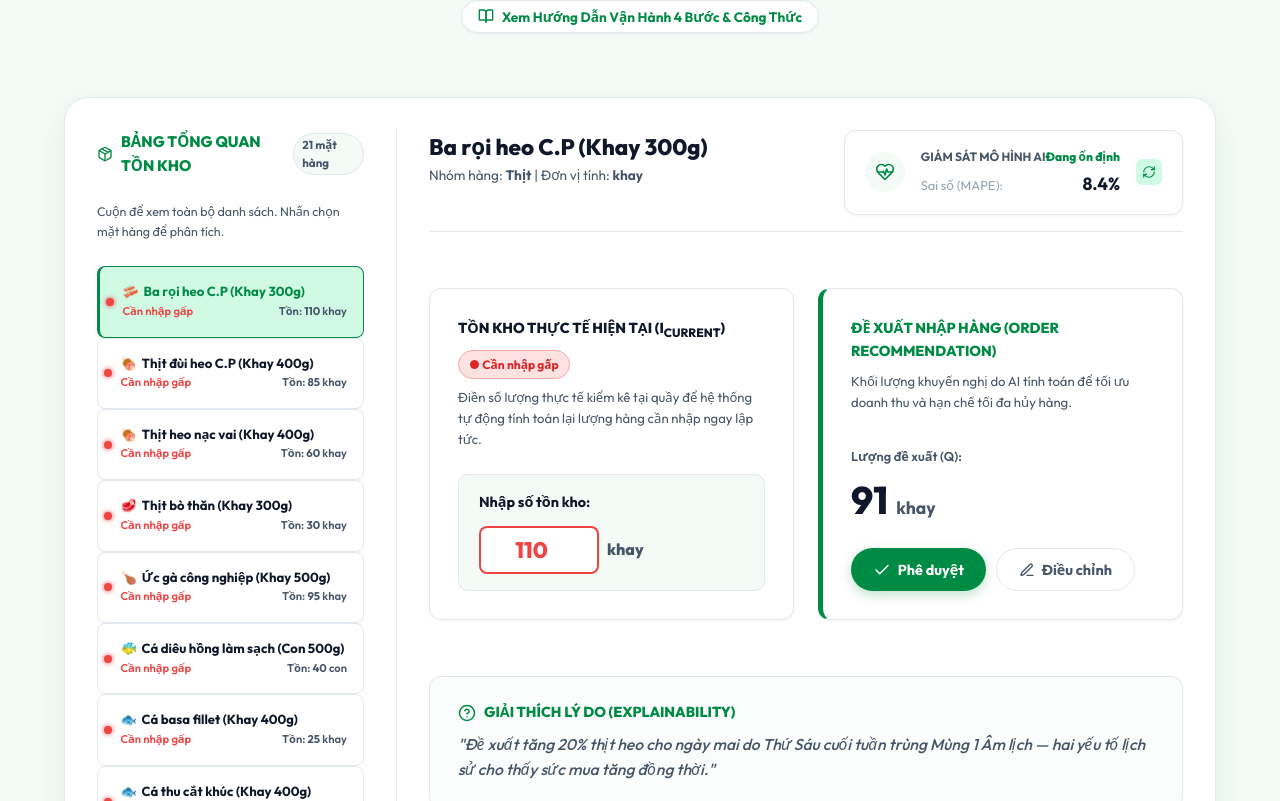
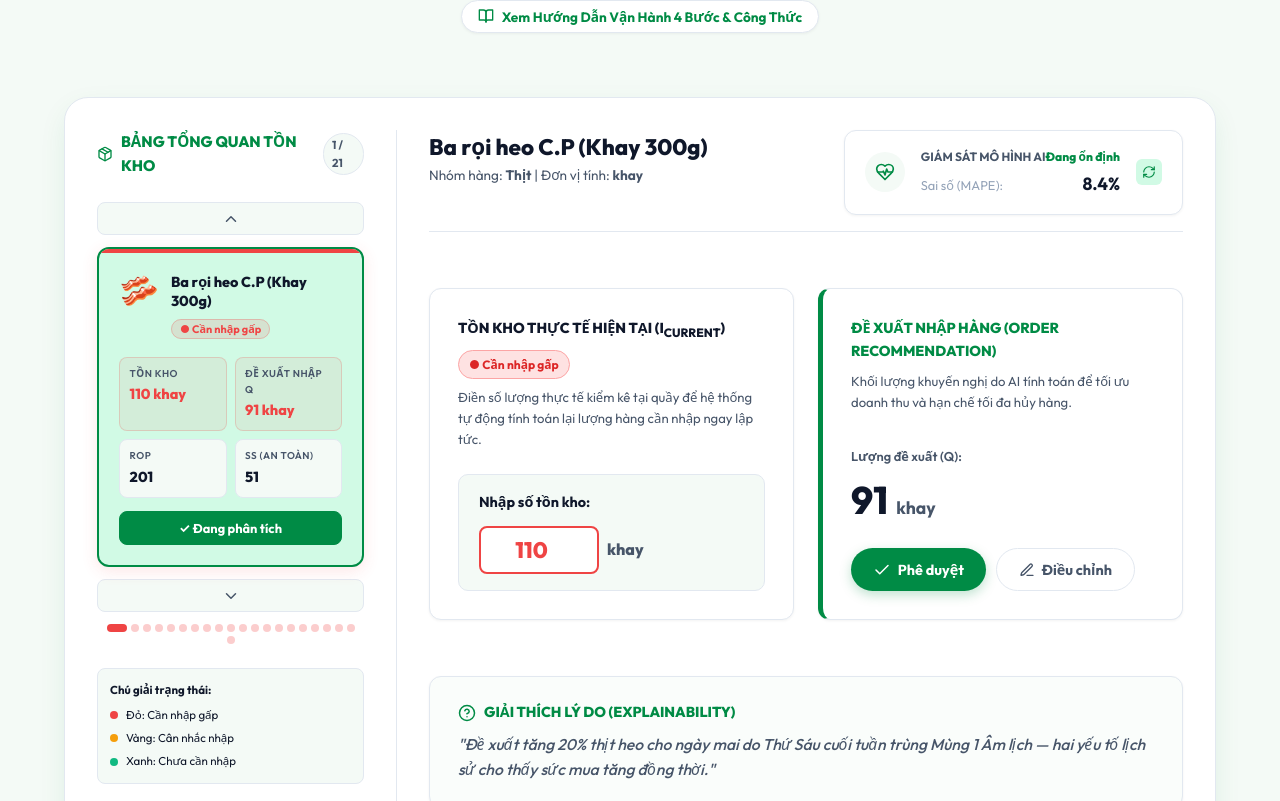
Before and after one commit to truongminhnhut-ncrew/FreshGuard-AI, a React (Vite) app in the folder frontend/: page / in a window 1280 px wide. Shown: the part 259-1060 px from the top of the page. Built offline with nearby package versions, Linux system fonts and the light colour scheme.

Commit message:
feat: replace product list with single-card carousel with up/down navigation and dot indicators

```diff
--- a/frontend/src/components/DecisionDashboard.jsx
+++ b/frontend/src/components/DecisionDashboard.jsx
@@ -1,11 +1,12 @@
 import React, { useState, useEffect } from 'react';
-import { Package, ShieldCheck, AlertTriangle, ArrowRight, RefreshCw, HelpCircle, Check, Edit3, HeartPulse, Settings, BookOpen } from 'lucide-react';
+import { Package, ShieldCheck, AlertTriangle, ArrowRight, RefreshCw, HelpCircle, Check, Edit3, HeartPulse, Settings, BookOpen, ChevronUp, ChevronDown } from 'lucide-react';
 import { initialProducts, calculateInventory } from '../data/products';
 
 export default function DecisionDashboard({ onOpenGuide }) {
   const [products, setProducts] = useState([]);
   const [selectedProduct, setSelectedProduct] = useState(null);
   const [loading, setLoading] = useState(true);
+  const [carouselIndex, setCarouselIndex] = useState(0);
 
   // Editable parameters for active product
   const [D, setD] = useState(0);
@@ -192,81 +193,187 @@ export default function DecisionDashboard({ onOpenGuide }) {
 
         {/* Khu vực 1 — Bảng tổng quan (Overview Panel) */}
         <div className="dashboard-sidebar">
+
           {/* Header */}
           <div style={{ display: 'flex', alignItems: 'center', justifyContent: 'space-between' }}>
             <h3 style={{ fontSize: '0.95rem', fontWeight: 800, display: 'flex', alignItems: 'center', gap: '0.5rem', color: 'var(--primary)', margin: 0 }}>
               <Package size={16} style={{ flexShrink: 0 }} /> BẢNG TỔNG QUAN TỒN KHO
             </h3>
             <span style={{ fontSize: '0.72rem', color: 'var(--text-secondary)', background: 'var(--bg-secondary)', border: '1px solid var(--border)', borderRadius: '99px', padding: '2px 8px', fontWeight: 700 }}>
-              {products.length} mặt hàng
+              {carouselIndex + 1} / {products.length}
             </span>
           </div>
-          <p style={{ fontSize: '0.78rem', color: 'var(--text-secondary)', margin: 0 }}>
-            Cuộn để xem toàn bộ danh sách. Nhấn chọn mặt hàng để phân tích.
-          </p>
 
-          {/* Scrollable Product Box */}
-          <div className="product-scroll-box">
-            {products.map(prod => {
+          {/* Carousel Card */}
+          {products.length > 0 && (() => {
+            const prod = products[carouselIndex];
             const statusColor = getOverviewColor(prod);
             const statusText = getOverviewStatusText(prod);
-
             let dotColor = '#10b981';
             if (statusColor === 'red') dotColor = '#ef4444';
             else if (statusColor === 'yellow') dotColor = '#f59e0b';
             else if (statusColor === 'orange') dotColor = '#f97316';
+            const { SS, ROP, Q } = calculateInventory(prod.D, prod.sigma_d, prod.L, prod.Z, prod.I_current);
+            const isSelected = selectedProduct && selectedProduct.id === prod.id;
 
             return (
+              <div style={{ display: 'flex', flexDirection: 'column', gap: '0.75rem' }}>
+
+                {/* Up button */}
+                <button
+                  onClick={() => {
+                    const idx = (carouselIndex - 1 + products.length) % products.length;
+                    setCarouselIndex(idx);
+                    selectProduct(products[idx]);
+                  }}
+                  style={{
+                    width: '100%', padding: '0.4rem', border: '1px solid var(--border)',
+                    borderRadius: '8px', background: 'var(--bg-secondary)', cursor: 'pointer',
+                    display: 'flex', justifyContent: 'center', alignItems: 'center',
+                    color: 'var(--text-secondary)', transition: 'all 0.2s',
+                  }}
+                  onMouseEnter={e => { e.currentTarget.style.background = 'var(--primary-light)'; e.currentTarget.style.color = 'var(--primary)'; }}
+                  onMouseLeave={e => { e.currentTarget.style.background = 'var(--bg-secondary)'; e.currentTarget.style.color = 'var(--text-secondary)'; }}
+                >
+                  <ChevronUp size={18} />
+                </button>
+
+                {/* Product Card */}
                 <div
-                  key={prod.id}
-                  className={`product-option ${selectedProduct && selectedProduct.id === prod.id ? 'active' : ''}`}
-                  onClick={() => selectProduct(prod)}
+                  onClick={() => { selectProduct(prod); }}
                   style={{
+                    border: `2px solid ${isSelected ? 'var(--primary)' : dotColor + '55'}`,
+                    borderRadius: '12px',
+                    padding: '1.25rem',
+                    background: isSelected ? 'var(--primary-light)' : 'white',
+                    cursor: 'pointer',
+                    transition: 'all 0.25s',
+                    boxShadow: `0 4px 16px ${dotColor}22`,
                     position: 'relative',
-                    paddingLeft: '1.4rem',
-                    borderLeft: selectedProduct && selectedProduct.id === prod.id ? '3px solid var(--primary)' : '1px solid var(--border)',
+                    overflow: 'hidden',
                   }}
                 >
-                  {/* Status dot */}
-                  <span style={{
-                    position: 'absolute', left: '6px', top: '50%', transform: 'translateY(-50%)',
-                    width: '8px', height: '8px', borderRadius: '50%',
-                    background: dotColor, boxShadow: `0 0 5px ${dotColor}`,
-                    flexShrink: 0,
+                  {/* Color accent bar */}
+                  <div style={{
+                    position: 'absolute', top: 0, left: 0, right: 0,
+                    height: '4px', background: dotColor, borderRadius: '12px 12px 0 0'
                   }} />
 
-                  <div style={{ fontSize: '0.82rem', fontWeight: 700, display: 'flex', alignItems: 'center', gap: '0.3rem', lineHeight: 1.3 }}>
-                    <span>{prod.emoji}</span>
-                    <span style={{ flex: 1, overflow: 'hidden', textOverflow: 'ellipsis', whiteSpace: 'nowrap' }}>{prod.name}</span>
-                  </div>
-                  <div style={{ fontSize: '0.7rem', marginTop: '0.15rem', display: 'flex', justifyContent: 'space-between', alignItems: 'center', gap: '0.5rem' }}>
-                    <span style={{ color: dotColor, fontWeight: 600, whiteSpace: 'nowrap' }}>{statusText}</span>
-                    <span style={{ color: 'var(--text-secondary)', whiteSpace: 'nowrap' }}>Tồn: <strong>{prod.I_current}</strong> {prod.unit}</span>
+                  {/* Emoji + Name */}
+                  <div style={{ display: 'flex', alignItems: 'flex-start', gap: '0.75rem', marginTop: '0.25rem' }}>
+                    <span style={{ fontSize: '2rem', lineHeight: 1 }}>{prod.emoji}</span>
+                    <div style={{ flex: 1 }}>
+                      <div style={{ fontSize: '0.9rem', fontWeight: 800, lineHeight: 1.3, color: 'var(--text-primary)' }}>{prod.name}</div>
+                      <div style={{ marginTop: '0.3rem' }}>
+                        <span style={{
+                          fontSize: '0.68rem', fontWeight: 700, padding: '2px 8px',
+                          borderRadius: '99px', background: dotColor + '22', color: dotColor,
+                          border: `1px solid ${dotColor}44`
+                        }}>● {statusText}</span>
                       </div>
                     </div>
+                  </div>
+
+                  {/* Stats grid */}
+                  <div style={{ display: 'grid', gridTemplateColumns: '1fr 1fr', gap: '0.5rem', marginTop: '1rem' }}>
+                    {[
+                      { label: 'Tồn kho', value: `${prod.I_current} ${prod.unit}`, highlight: true },
+                      { label: 'Đề xuất nhập Q', value: `${Q} ${prod.unit}`, highlight: Q > 0 },
+                      { label: 'ROP', value: ROP },
+                      { label: 'SS (an toàn)', value: SS },
+                    ].map(({ label, value, highlight }) => (
+                      <div key={label} style={{
+                        background: highlight ? dotColor + '11' : 'var(--bg-secondary)',
+                        border: `1px solid ${highlight ? dotColor + '33' : 'var(--border)'}`,
+                        borderRadius: '8px', padding: '0.5rem 0.6rem'
+                      }}>
+                        <div style={{ fontSize: '0.62rem', color: 'var(--text-secondary)', fontWeight: 600, textTransform: 'uppercase', letterSpacing: '0.05em' }}>{label}</div>
+                        <div style={{ fontSize: '0.9rem', fontWeight: 800, color: highlight ? dotColor : 'var(--text-primary)', marginTop: '0.1rem' }}>{value}</div>
+                      </div>
+                    ))}
+                  </div>
+
+                  {/* Phân tích button */}
+                  <button
+                    onClick={e => { e.stopPropagation(); selectProduct(prod); }}
+                    style={{
+                      marginTop: '0.85rem', width: '100%', padding: '0.5rem',
+                      background: isSelected ? 'var(--primary)' : 'white',
+                      color: isSelected ? 'white' : 'var(--primary)',
+                      border: '1.5px solid var(--primary)', borderRadius: '8px',
+                      fontWeight: 700, fontSize: '0.8rem', cursor: 'pointer',
+                      transition: 'all 0.2s',
+                    }}
+                  >
+                    {isSelected ? '✓ Đang phân tích' : '→ Chọn để phân tích'}
+                  </button>
+                </div>
+
+                {/* Down button */}
+                <button
+                  onClick={() => {
+                    const idx = (carouselIndex + 1) % products.length;
+                    setCarouselIndex(idx);
+                    selectProduct(products[idx]);
+                  }}
+                  style={{
+                    width: '100%', padding: '0.4rem', border: '1px solid var(--border)',
+                    borderRadius: '8px', background: 'var(--bg-secondary)', cursor: 'pointer',
+                    display: 'flex', justifyContent: 'center', alignItems: 'center',
+                    color: 'var(--text-secondary)', transition: 'all 0.2s',
+                  }}
+                  onMouseEnter={e => { e.currentTarget.style.background = 'var(--primary-light)'; e.currentTarget.style.color = 'var(--primary)'; }}
+                  onMouseLeave={e => { e.currentTarget.style.background = 'var(--bg-secondary)'; e.currentTarget.style.color = 'var(--text-secondary)'; }}
+                >
+                  <ChevronDown size={18} />
+                </button>
+
+                {/* Dot progress indicator */}
+                <div style={{ display: 'flex', justifyContent: 'center', gap: '4px', flexWrap: 'wrap', padding: '0 0.5rem' }}>
+                  {products.map((p, i) => {
+                    const sc = getOverviewColor(p);
+                    let dc = '#10b981';
+                    if (sc === 'red') dc = '#ef4444';
+                    else if (sc === 'yellow') dc = '#f59e0b';
+                    return (
+                      <button
+                        key={p.id}
+                        onClick={() => { setCarouselIndex(i); selectProduct(products[i]); }}
+                        title={p.name}
+                        style={{
+                          width: i === carouselIndex ? '20px' : '8px',
+                          height: '8px',
+                          borderRadius: '99px',
+                          background: i === carouselIndex ? dc : dc + '44',
+                          border: 'none', cursor: 'pointer',
+                          transition: 'all 0.25s', padding: 0,
+                        }}
+                      />
                     );
                   })}
                 </div>
 
+              </div>
+            );
+          })()}
+
           {/* Color Legend */}
           <div style={{
-            marginTop: '2rem', padding: '1rem', background: 'var(--bg-secondary)',
-            borderRadius: '8px', border: '1px solid var(--border)', fontSize: '0.75rem'
+            padding: '0.75rem', background: 'var(--bg-secondary)',
+            borderRadius: '8px', border: '1px solid var(--border)', fontSize: '0.72rem'
           }}>
-            <div style={{ fontWeight: 700, marginBottom: '0.5rem', color: 'var(--text-primary)' }}>Chú giải trạng thái:</div>
-            <div style={{ display: 'flex', flexDirection: 'column', gap: '0.4rem' }}>
-              <div style={{ display: 'flex', alignItems: 'center', gap: '0.5rem' }}>
-                <span style={{ width: '8px', height: '8px', borderRadius: '50%', background: '#ef4444' }} />
-                <span>Đỏ: Cần nhập gấp</span>
+            <div style={{ fontWeight: 700, marginBottom: '0.4rem', color: 'var(--text-primary)' }}>Chú giải trạng thái:</div>
+            <div style={{ display: 'flex', flexDirection: 'column', gap: '0.3rem' }}>
+              {[
+                { color: '#ef4444', label: 'Đỏ: Cần nhập gấp' },
+                { color: '#f59e0b', label: 'Vàng: Cân nhắc nhập' },
+                { color: '#10b981', label: 'Xanh: Chưa cần nhập' },
+              ].map(({ color, label }) => (
+                <div key={label} style={{ display: 'flex', alignItems: 'center', gap: '0.5rem' }}>
+                  <span style={{ width: '8px', height: '8px', borderRadius: '50%', background: color, display: 'inline-block', flexShrink: 0 }} />
+                  <span>{label}</span>
                 </div>
-              <div style={{ display: 'flex', alignItems: 'center', gap: '0.5rem' }}>
-                <span style={{ width: '8px', height: '8px', borderRadius: '50%', background: '#f59e0b' }} />
-                <span>Vàng: Cân nhắc nhập số lượng phù hợp</span>
-              </div>
-              <div style={{ display: 'flex', alignItems: 'center', gap: '0.5rem' }}>
-                <span style={{ width: '8px', height: '8px', borderRadius: '50%', background: '#10b981' }} />
-                <span>Xanh: Chưa cần nhập thêm</span>
-              </div>
+              ))}
             </div>
           </div>
         </div>
```
Lines whose indentation alone changed are shown as unchanged.
